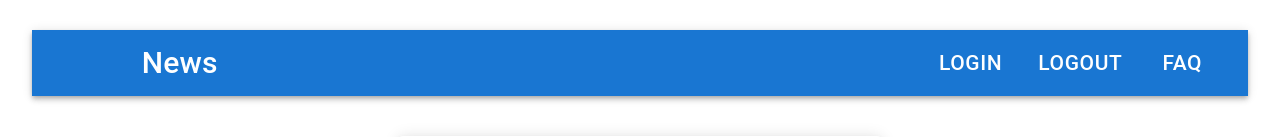
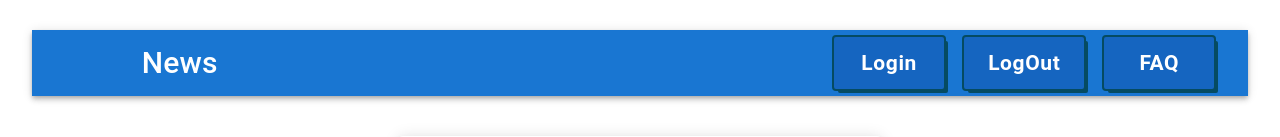
Before and after one commit to VanoKi/todolist-02, a React (Vite) app: page / in a window 1280 px wide. Shown: the top 137 px of the page. Built offline with nearby package versions, Linux system fonts and the light colour scheme; some icons are missing.

Commit message:
fix: imports

```diff
--- a/src/components/MyAppBar.tsx
+++ b/src/components/MyAppBar.tsx
@@ -1,9 +1,9 @@
 import AppBar from '@mui/material/AppBar';
 import Toolbar from '@mui/material/Toolbar';
 import Typography from '@mui/material/Typography';
-import Button from '@mui/material/Button';
 import IconButton from '@mui/material/IconButton';
 import MenuIcon from '@mui/icons-material/Menu';
+import {MenuBtn} from "./MenuBtn.tsx";
 
 export const MyAppBar = () => {
   return (
@@ -21,9 +21,9 @@ export const MyAppBar = () => {
         <Typography variant="h6" component="div" sx={{ flexGrow: 1 }}>
           News
         </Typography>
-        <Button color="inherit">Login</Button>
-        <Button color="inherit">LogOut</Button>
-        <Button color="inherit">FAQ</Button>
+        <MenuBtn color="inherit">Login</MenuBtn>
+        <MenuBtn color="inherit">LogOut</MenuBtn>
+        <MenuBtn color="inherit">FAQ</MenuBtn>
       </Toolbar>
     </AppBar>
   );
```
